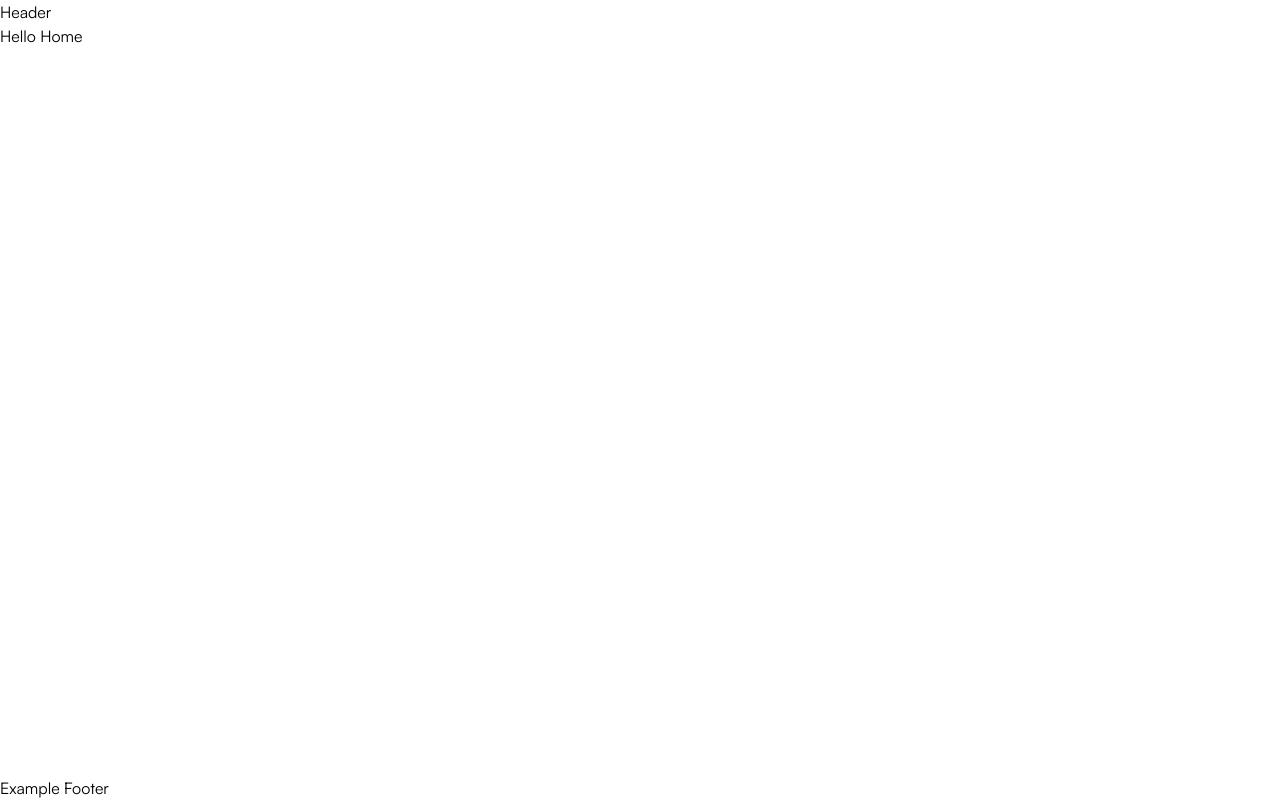
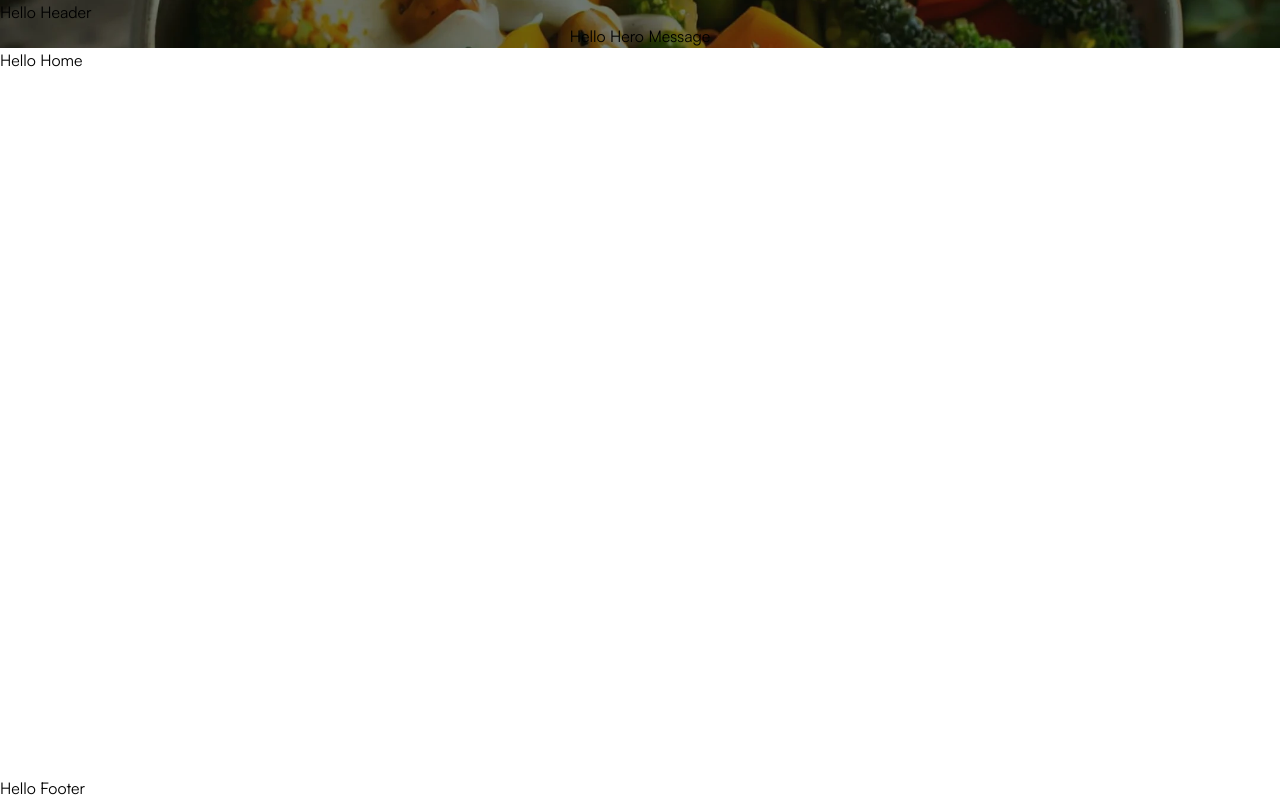
Before and after one commit to FausioPaco/go-vegan, a React (Vite) app: page / in a window 1280 px wide. Built offline with nearby package versions, Linux system fonts and the light colour scheme.

Commit message:
created base structure for the app

```diff
--- /dev/null
+++ b/src/components/Meta/index.tsx
@@ -0,0 +1,3 @@
+import Meta from './Meta';
+
+export default Meta;
--- a/src/layouts/DefaultLayout.tsx
+++ b/src/layouts/DefaultLayout.tsx
@@ -1,13 +1,11 @@
 import { Outlet } from 'react-router-dom';
+import { Footer } from '@layouts/Footer';
 
 const DefaultLayout = () => {
   return (
     <div className="flex min-h-screen w-full flex-col items-stretch">
-      <header>Header</header>
-      <main className="flex-1">
-        <Outlet />
-      </main>
-      <footer>Example Footer</footer>
+      <Outlet />
+      <Footer />
     </div>
   );
 };
--- /dev/null
+++ b/src/layouts/Footer.tsx
@@ -0,0 +1,3 @@
+export function Footer() {
+  return <footer> Hello Footer</footer>;
+}
--- /dev/null
+++ b/src/layouts/Header.tsx
@@ -0,0 +1,5 @@
+const Header = () => {
+  return <header> Hello Header</header>;
+};
+
+export default Header;
--- /dev/null
+++ b/src/layouts/Hero.tsx
@@ -0,0 +1,28 @@
+import { getImageUrl } from '@/utils/image';
+import { PropsWithChildren } from 'react';
+import Header from '@layouts/Header';
+
+type HeroProps = {
+  backgroundImage: 'hero' | 'about' | 'menu' | 'contact' | 'faq' | 'order';
+};
+
+const Hero = ({ backgroundImage, children }: PropsWithChildren<HeroProps>) => {
+  return (
+    <div
+      className="bg-cover bg-center"
+      style={{
+        backgroundImage: `url(${getImageUrl(backgroundImage)}), url(${getImageUrl(backgroundImage, 'jpg')}) `,
+      }}
+    >
+      <Header />
+      <section
+        id="hero"
+        className="flex flex-1 flex-col items-center justify-center"
+      >
+        {children}
+      </section>
+    </div>
+  );
+};
+
+export default Hero;
--- a/src/pages/About.tsx
+++ b/src/pages/About.tsx
@@ -1,4 +1,4 @@
-import Meta from '../components/Meta/Meta';
+import Meta from '@components/Meta';
 
 const About = () => {
   return (
--- a/src/pages/Home.tsx
+++ b/src/pages/Home.tsx
@@ -1,4 +1,5 @@
-import Meta from '../components/Meta/Meta';
+import Meta from '@components/Meta';
+import Hero from '@layouts/Hero';
 
 const Home = () => {
   return (
@@ -8,7 +9,14 @@ const Home = () => {
         title="Go Vegan - Where Vegan Cuisine Excels Without Sacrificing Taste!"
         description="Where Vegan Cuisine Excels Without Sacrificing Taste!"
       />
-      <h1>Hello Home</h1>
+      <main className="flex-1">
+        <Hero backgroundImage="hero">
+          <h1>Hello Hero Message</h1>
+        </Hero>
+
+        {/* Hero Section Here */}
+        <h1>Hello Home</h1>
+      </main>
     </>
   );
 };
--- a/src/utils/image.ts
+++ b/src/utils/image.ts
@@ -1,6 +1,11 @@
-export function getImageUrl(imageName: string) {
+type ImageFormat = 'webp' | 'jpg' | 'jpeg' | 'png';
+
+export function getImageUrl(
+  imageName: string,
+  imageFormat: ImageFormat = 'webp',
+) {
   return new URL(
-    `../assets/images/background-${imageName}.webp`,
+    `../assets/images/background-${imageName}.${imageFormat}`,
     import.meta.url,
   ).href;
 }
```
